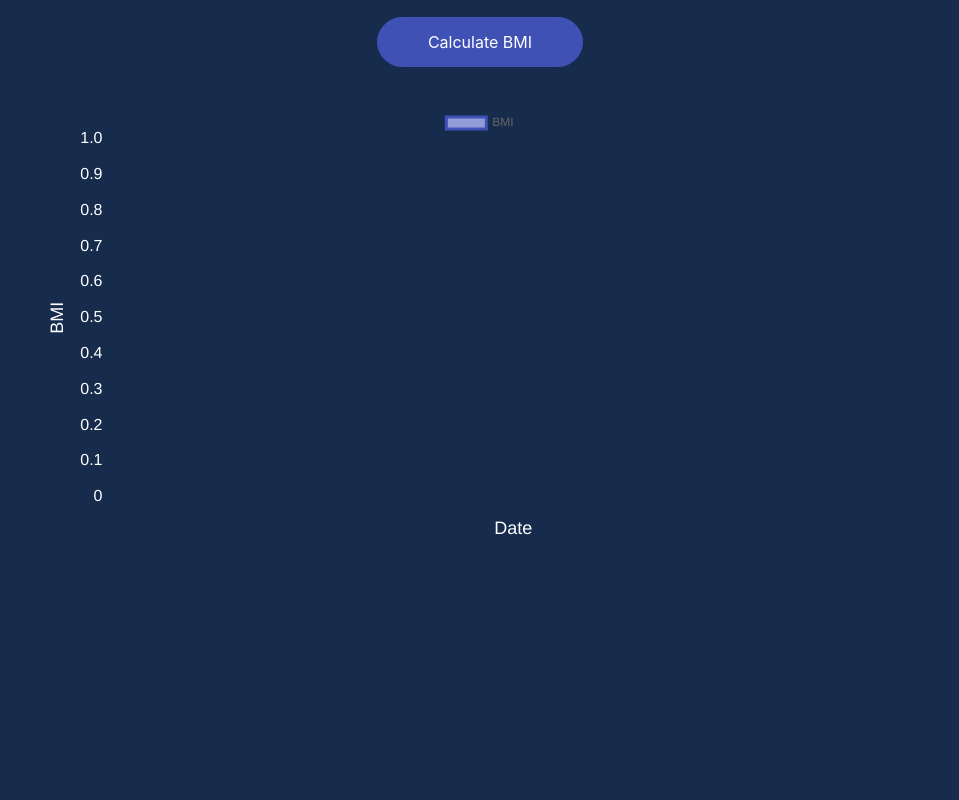
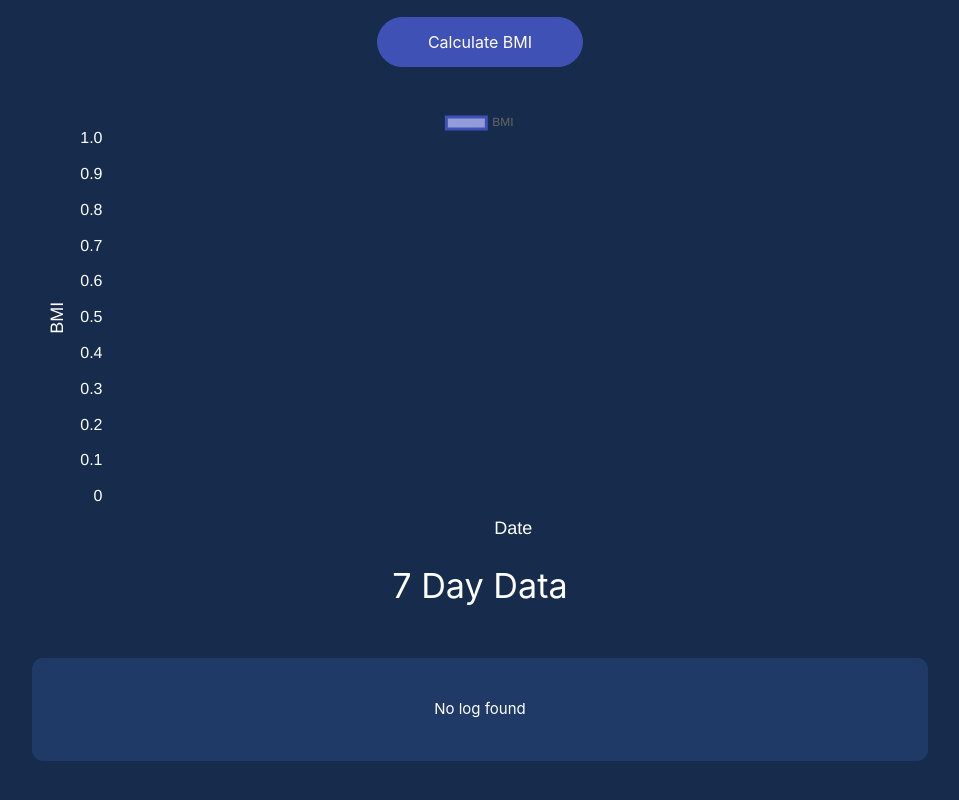
Before and after one commit to GermaVinsmoke/bmi-calculator, a React (Create React App) app: page / in a window 1280 px wide. Shown: the part 236-1036 px from the top of the page, without its empty margins (160-1119 px from the left). Before the commit the page ends 800 px from the top, so only its background shows below. Built offline with nearby package versions, Linux system fonts and the light colour scheme.

Commit message:
undo problem solved

```diff
--- a/src/App.jsx
+++ b/src/App.jsx
@@ -64,15 +64,22 @@ const App = () => {
                   />
                 ))}
               </div>
-              {localStorage.getItem('lastState') !== null ? (
+            </div>
+          ) : (
+            <div>
+              <div className="row center">
+                <h4 className="white-text">7 Day Data</h4>
+              </div>
+              <div className="data-container row">
+              <div className="center white-text">No log found</div>
+              </div>
+            </div>
+          )}
+          {localStorage.getItem('lastState') !== null ? (
                     <div className="center">
                         <button className="calculate-btn" onClick={handleUndo}>Undo</button>
                     </div>
                 ) : ('')}
-            </div>
-          ) : (
-            ''
-          )}
         </div>
       </div>
     </div>
```
